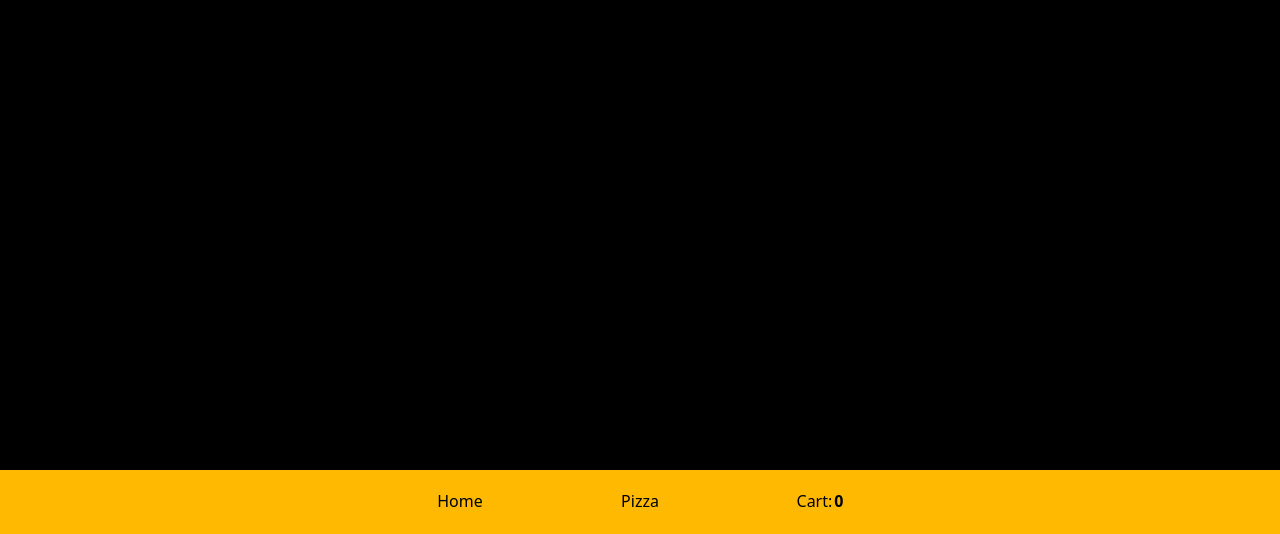
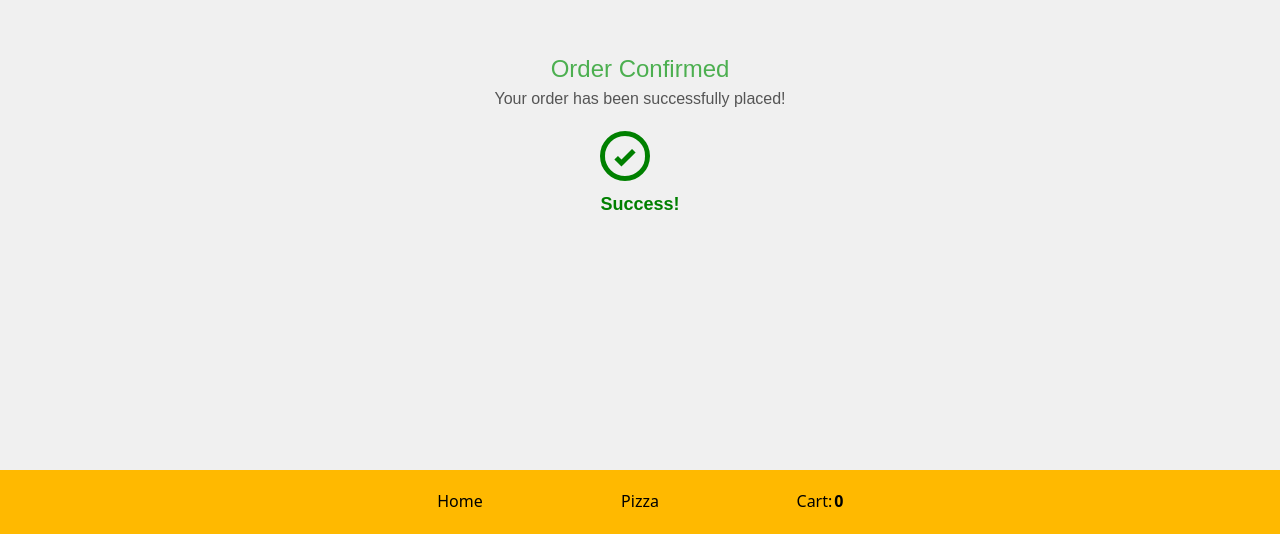
Before and after one commit to shailendrapawar/foodOrder-app, a React (Vite) app: page /orderConfirm in a window 1280 px wide. Shown: the part 266-800 px from the top of the page. Built offline with nearby package versions, Linux system fonts and the light colour scheme.

Commit message:
ADDED: order conforimation page

```diff
--- a/src/main.jsx
+++ b/src/main.jsx
@@ -28,7 +28,7 @@ const myRouter = createBrowserRouter(
       <Route path='/pizza' element={<Pizza/>}/>
       <Route path="/cart" element={<Cart />}></Route>
       <Route path='/orderConfirm' element={<OrderConfirm/>} />
-      <Route path='/address' element={<Address/>} />
+      <Route path='/address' element={<Address/>}/>
       <Route path='*' element={<ErrorPage/>} ></Route>
     </Route>
 
--- a/src/pages/address/Address.jsx
+++ b/src/pages/address/Address.jsx
@@ -1,4 +1,5 @@
 import React, { useState } from 'react';
+import { useNavigate } from 'react-router-dom';
 
 
 const Address = () => {
@@ -7,22 +8,23 @@ const Address = () => {
     const [phone, setPhone] = useState('');
     const [address, setAddress] = useState('');
 
-  const[allowed,setAllowed]=useState(false);
+    const navigate=useNavigate();
 
 
     const handleSubmit = (e) => {
-    if(name===""||phone===""||address===""){
+        if (name === "" || phone === "" || address === "") {
             e.preventDefault();
             return
         }
         const userAddress = { name, phone, address };
         console.log("User Address Submitted:", userAddress);
-    // You can handle further actions here, like storing or sending data
+
+        navigate("/orderConfirm")
     };
 
 
     return (
-    <main className='flex h-full justify-center items-center'>
+        <main className='flex h-full justify-center items-center bg-slate-300'>
             <div style={styles.container}>
                 <h2 style={styles.heading}>Enter Your Address</h2>
                 <form onSubmit={handleSubmit} style={styles.form}>
--- a/src/pages/orderConfirm/OrderConfirm.jsx
+++ b/src/pages/orderConfirm/OrderConfirm.jsx
@@ -1,8 +1,29 @@
+import React, { useState ,useEffect} from 'react';
 import "./orderConfirm.css"
 
 const OrderConfirm = () => {
+
+  const [isLoaded, setIsLoaded] = useState(false);
+
+  useEffect(() => {
+    // Trigger the animation once the component is mounted
+    setIsLoaded(true);
+  }, []);
+
+
   return (
-    <div>OrderConfirm</div>
+    <div className="confirmation-container">
+    <h2>Order Confirmed</h2>
+    <p>Your order has been successfully placed!</p>
+
+    {isLoaded && (
+      <div className="checkmark-container">
+        <div className="checkmark"></div>
+        <p className="success-message">Success!</p>
+      </div>
+    )}
+  </div>
+
   )
 }
 export default OrderConfirm
--- a/src/pages/orderConfirm/orderConfirm.css
+++ b/src/pages/orderConfirm/orderConfirm.css
@@ -0,0 +1,85 @@
+/* OrderConfirmation.css */
+.confirmation-container {
+    display: flex;
+    flex-direction: column;
+    justify-content: center;
+    align-items: center;
+    height: 100vh;
+    background-color: #f0f0f0;
+    font-family: Arial, sans-serif;
+  }
+
+  h2 {
+    color: #4caf50;
+    font-size: 24px;
+  }
+
+  p {
+    color: #555;
+    font-size: 16px;
+  }
+
+  .checkmark-container {
+    margin-top: 20px;
+    opacity: 0;
+    animation: fadeIn 1s forwards;
+    text-align: center;
+  }
+
+  .checkmark {
+    width: 50px;
+    height: 50px;
+    border-radius: 50%;
+    border: 5px solid green;
+    position: relative;
+    display: flex;
+    justify-content: center;
+    align-items: center;
+    animation: checkmark 1s ease forwards;
+    rotate: -90deg;
+  }
+
+  .checkmark::after {
+    content: "";
+    position: absolute;
+    width: 20px;
+    height: 10px;
+    border: solid green;
+    border-width: 0 0 5px 5px;
+    transform: rotate(45deg);
+    animation: checkmarkAnimation 1s ease forwards;
+  }
+
+  .success-message {
+    font-size: 18px;
+    color: green;
+    font-weight: bold;
+    margin-top: 10px;
+  }
+
+  @keyframes fadeIn {
+    from {
+      opacity: 0;
+    }
+    to {
+      opacity: 1;
+    }
+  }
+
+  @keyframes checkmark {
+    0% {
+      transform: scale(0);
+    }
+    100% {
+      transform: scale(1);
+    }
+  }
+
+  @keyframes checkmarkAnimation {
+    0% {
+      transform: rotate(-45deg) scale(0);
+    }
+    100% {
+      transform: rotate(45deg) scale(1);
+    }
+  }
```
Lines whose indentation alone changed are shown as unchanged.
